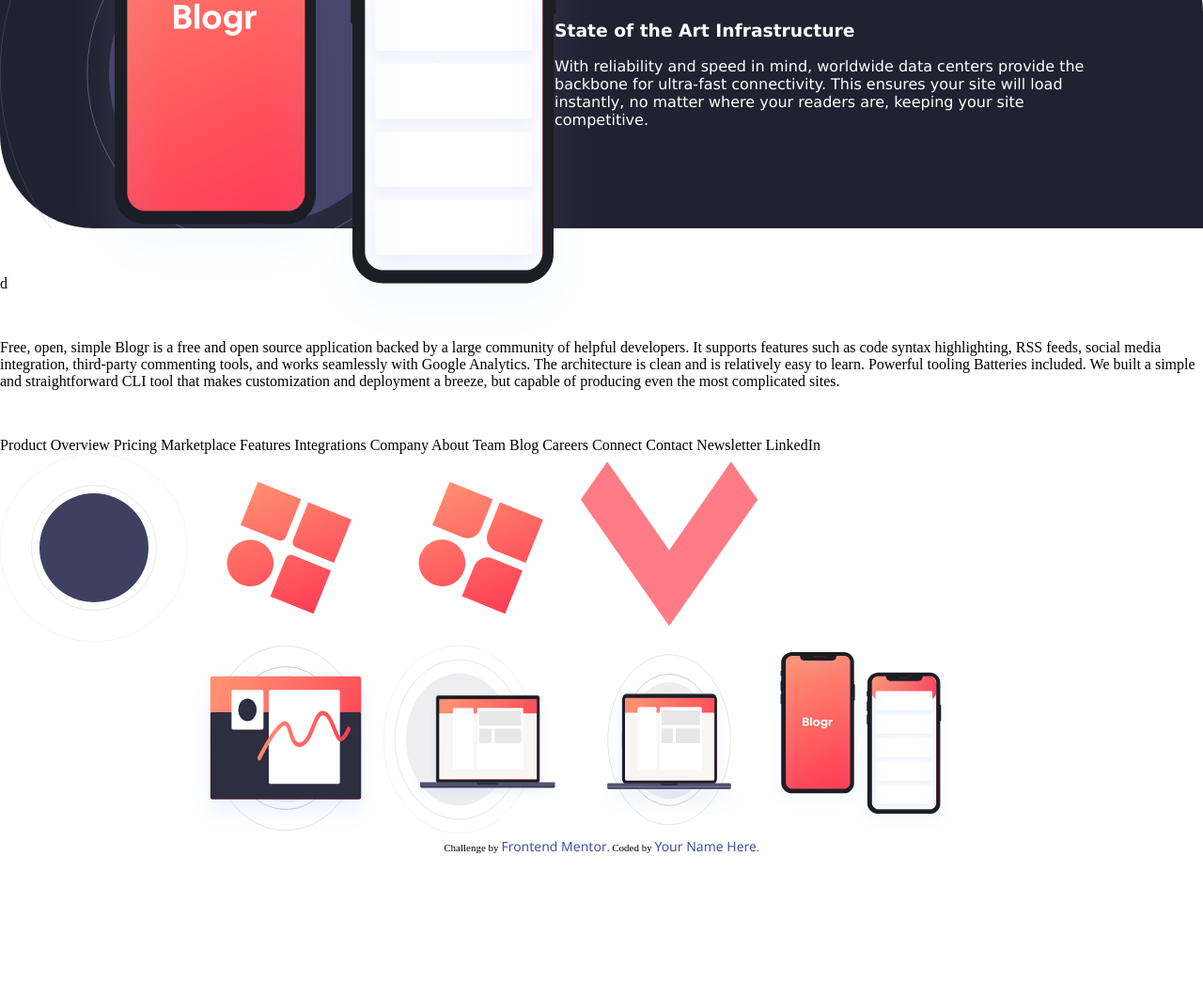
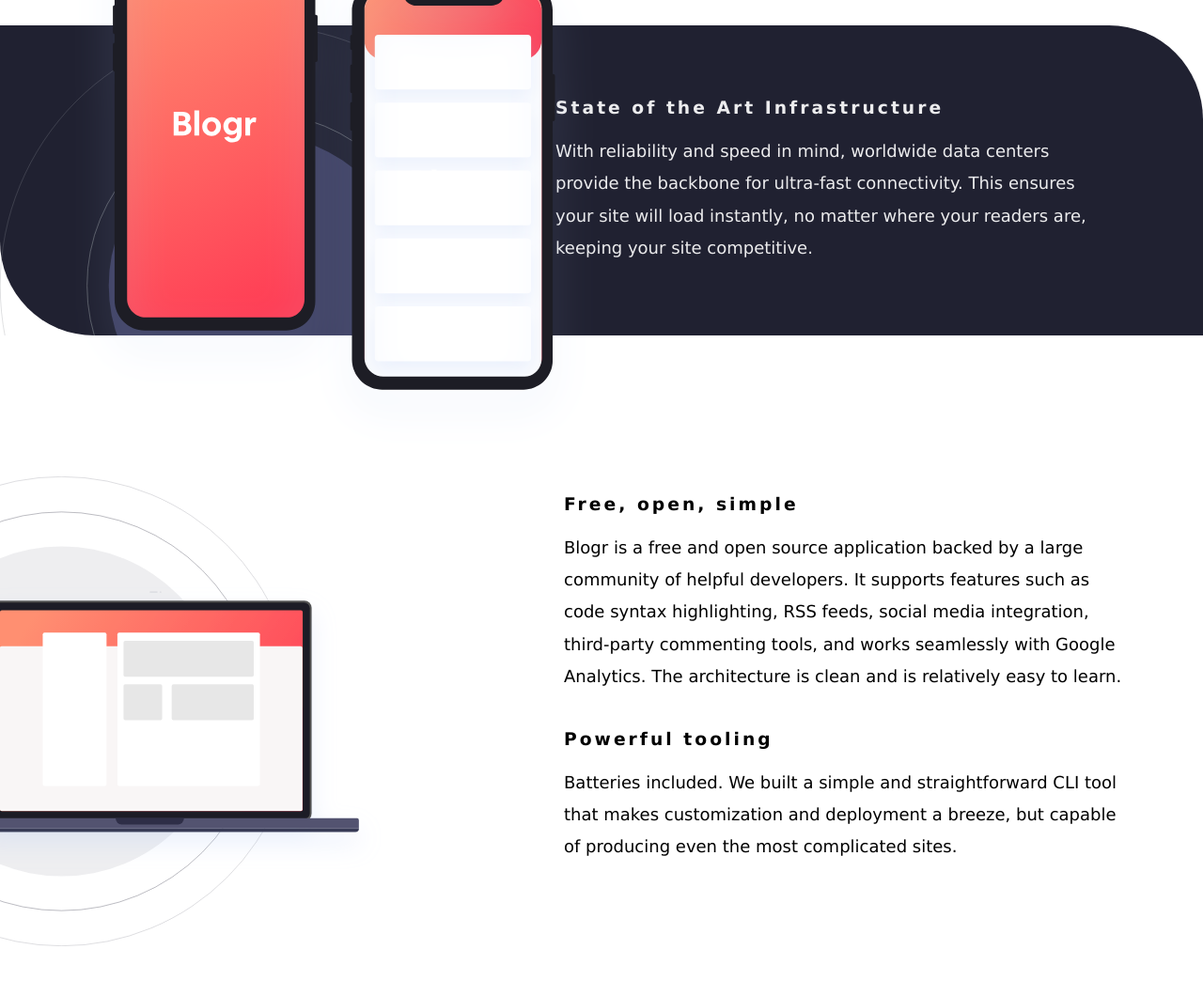
Before and after one commit to gbenga101/blog-land-page, a plain HTML site: page index.html in a window 1280 px wide. Shown: the part 1137-2197 px from the top of the page at 94% size. Before the commit the page ends 2047 px from the top, so only its background shows below. Drawn offline with Linux system fonts and the light colour scheme.

```diff
--- a/css/style.css
+++ b/css/style.css
@@ -6,8 +6,15 @@ body{
     margin: 0;
     padding: 0;
 }
-h1, h2, h3, h4, p{
+h1, h2, h3, h4{
     font-family: Verdana, Geneva, Tahoma, sans-serif;
+    letter-spacing: 0.8mm;
+}
+
+p{
+    font-family: Verdana, Geneva, Tahoma, sans-serif;
+    line-height: 3ch;
+    font-size: 18px;
 }
 
 header{
@@ -146,7 +153,7 @@ main > first-section > h3{
     font-family: poppins;
 }*/
 main > .first-section{
-    margin: 0 0 50px 80px;
+    margin: 20px 0 50px 80px;
     height: auto;
     padding: 0;
     display: grid;
@@ -154,12 +161,14 @@ main > .first-section{
     grid-template-columns: 1fr 1fr 2fr;
 }
 .first-section > h2{
-    /*grid-area: 1, 1, 2, 4;*/
-    /* grid-column: span 2; */
-    grid-row-start: -4;
+    grid-area: -4 / 1 / 1 / -1;
+    /* grid-row-start: -4;
     grid-column-start: 1;
-    grid-column-end: -1;
-    text-align: center;
+    grid-column-end: -1; */
+    /* text-align: center; */
+    letter-spacing: 0.9mm;
+    display: flex;
+    justify-content: center;
 }
 .first-section .content-1{
     /*grid-area: 2, 1, 3, 3;*/
@@ -173,17 +182,7 @@ main > .first-section{
 .first-section .content-3{
     order: 1;
     grid-area: -4 / -2 / 3 / -1;
-    /* grid-row-start: -4;
-    grid-row-end: 3;
-    grid-column-start: -2;
-    grid-column-end: -1; */
     position: relative;
-    /* width: 100%; */
-    /* padding: 20px 0;
-    background-image: url(../images/illustration-editor-desktop.svg);
-    background-size: contain;
-    background-repeat: no-repeat;
-    background-position: center right;*/
     overflow: hidden;
     height: 500px;
     width: 100%;
@@ -201,7 +200,7 @@ main > .first-section{
 }
 
 .sec-section{
-    margin: 100px 0 50px;
+    margin: 130px 0 50px;
     height: 330px;
     background-color: #202131;
     border: none;
@@ -210,7 +209,7 @@ main > .first-section{
     justify-content: space-between;
     align-items: center;
     padding: 0 100px 0 0;
-    gap: 20px;
+    gap: 40px;
 }
 .sec-section .s-item{
     width: 50%;
@@ -219,7 +218,7 @@ main > .first-section{
     margin: 0;
     background-image: url(../images/bg-pattern-circles.svg);
     background-size: cover;
-    background-position: center;
+    background-position: top center;
     position: relative;
     height: 100%;
 }
@@ -232,11 +231,51 @@ main > .first-section{
     top: -130px;
 }
 .s-content2 *{
-    color: white;
+    color: rgba(255, 255, 255, 0.918);
 }
 
 .third-section{
-    margin: 50px 0;
+    margin: 150px 80px 50px 0;
+    padding: 0;
+    height: auto;
+    display: grid;
+    grid-template-rows: auto;
+    grid-template-columns: 2fr 1fr 1fr;
+}
+.third-section .t-content1{
+    order: 1;
+    height: auto;
+    grid-row: span 2;
+    position: relative;
+    overflow: hidden;
+    height: 500px;
+    width: 100%;
+    display: flex;
+    justify-content: center;
+    align-items: center;
+}
+.t-content1 > img{
+    object-fit: cover;
+    height: 100%;
+    width: 100%;
+    position: absolute;
+    right: 29%;
+    z-index: 120px;
+}
+
+.third-section .t-content2{
+    order: 2;
+    /* grid-area: 1 / 2 / 2 / 4; */
+    grid-column: span 2;
+}
+
+.t-content3{
+    /* grid-area: 2 / 2 / -1/ -4; */
+    order: 2;
+    grid-column: span 2;
+}
+.t-items{
+    height: 200px;
 }
 .images *{
     width: 200px;
--- a/index.html
+++ b/index.html
@@ -101,20 +101,27 @@
     </section>
 
     <section class="third-section">
-      d
+      <div class="t-content1">
+        <img src="./images/illustration-laptop-desktop.svg" alt="Blogr laptop image">
+      </div>
+
+      <div class="t-items t-content2">
+        <h3>Free, open, simple</h3>
+        <p>Blogr is a free and open source application backed by a large community of helpful developers. It supports
+          features such as code syntax highlighting, RSS feeds, social media integration, third-party commenting tools,
+          and works seamlessly with Google Analytics. The architecture is clean and is relatively easy to learn.</p>
+      </div>
+
+      <div class="t-items t-content3">
+        <h3>Powerful tooling</h3>
+        <p>Batteries included. We built a simple and straightforward CLI tool that makes customization and deployment a breeze, but
+          capable of producing even the most complicated sites.</p>
+      </div>
     </section>
+
+
     <div class="second">
 
-
-
-    Free, open, simple
-    Blogr is a free and open source application backed by a large community of helpful developers. It supports
-    features such as code syntax highlighting, RSS feeds, social media integration, third-party commenting tools,
-    and works seamlessly with Google Analytics. The architecture is clean and is relatively easy to learn.
-
-    Powerful tooling
-    Batteries included. We built a simple and straightforward CLI tool that makes customization and deployment a breeze, but
-    capable of producing even the most complicated sites.
 
     </div>
   </main>
@@ -141,8 +148,6 @@
     </div>
 
     <div class="images">
-      <img src="./images/bg-pattern-circles.svg" alt="">
-      <img src="./images/bg-pattern-intro-desktop.svg" alt="Blogr intro">
       <img src="./images/bg-pattern-intro-mobile.svg" alt="">
       <img src="./images/icon-arrow-dark.svg" alt="">
       <img src="./images/icon-arrow-light.svg" alt="">
```
